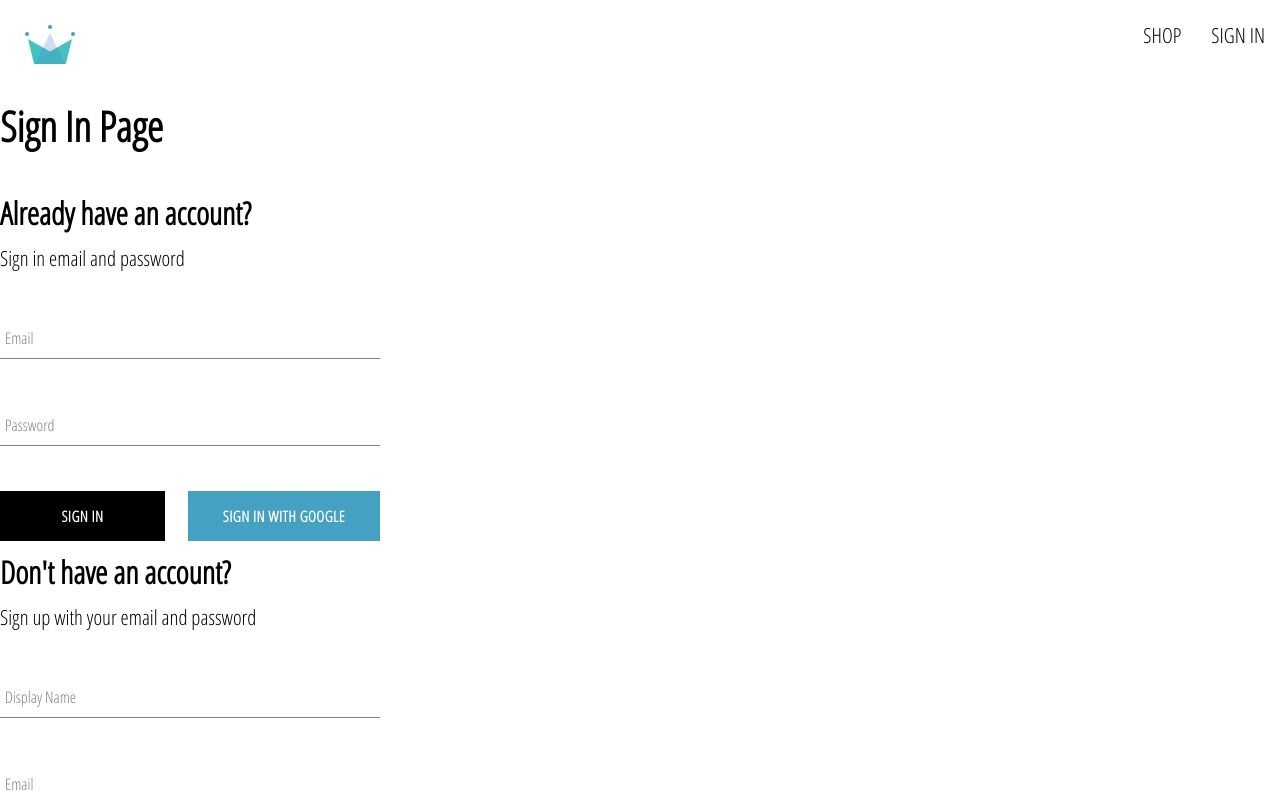
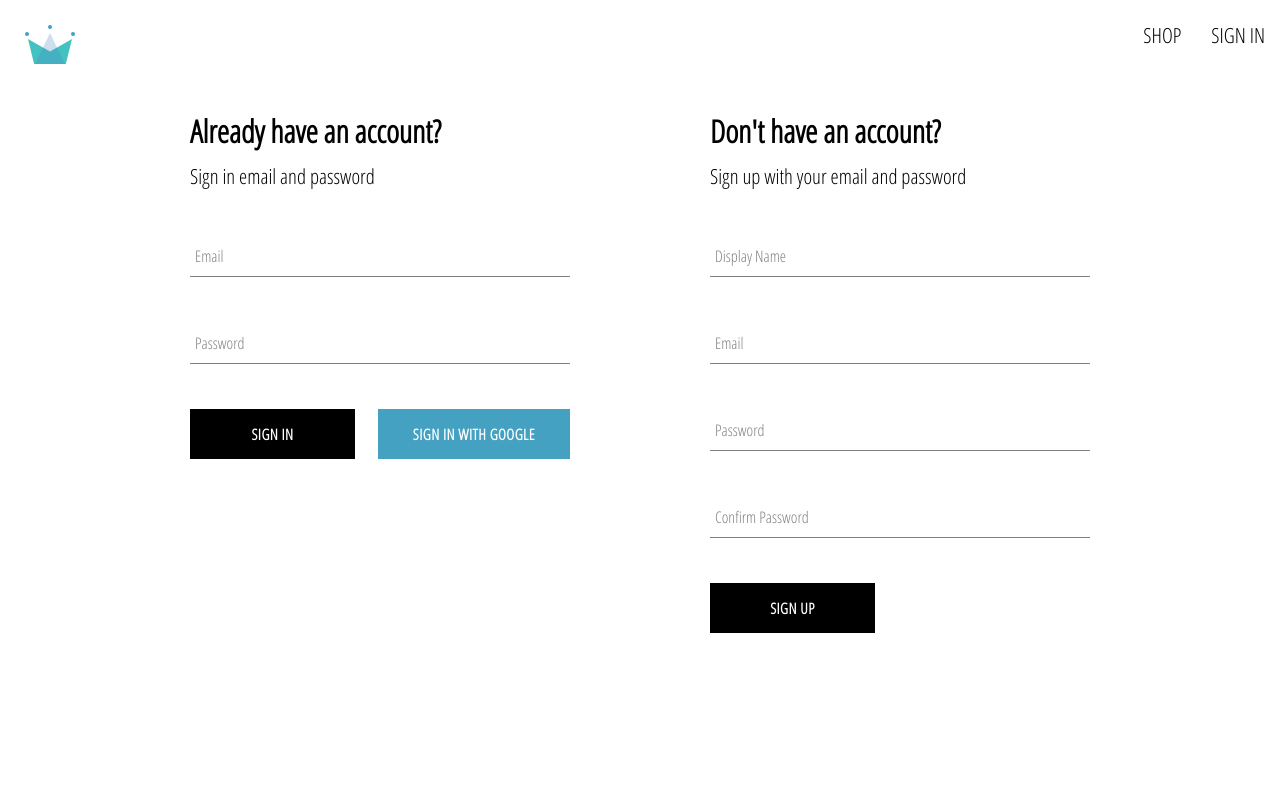
Before and after one commit to omarx/kyng-clothing, a React (Create React App) app: page /sign-in in a window 1280 px wide. Shown: the top 800 px of the page. Built offline with nearby package versions, Linux system fonts and the light colour scheme.

Commit message:
Added styling for sign-in page

```diff
--- a/src/components/routes/sign-in/authentication.component.jsx
+++ b/src/components/routes/sign-in/authentication.component.jsx
@@ -1,4 +1,5 @@
 import {createUserDocumentFromAuth, signInWithGooglePopup} from "../../../utils/firebase.utils";
+import './authentication.styles.scss'
 import SignUpForm from "../../signup-form/signup-form.component";
 import SignInForm from "../../sign-in-form/sign-in.component";
 
@@ -10,8 +11,7 @@ const Authentication =()=>{
     }
 
     return(
-        <div>
-            <h1>Sign In Page</h1>
+        <div className={'authentication-container'}>
             <SignInForm/>
             <SignUpForm/>
         </div>
--- /dev/null
+++ b/src/components/routes/sign-in/authentication.styles.scss
@@ -0,0 +1,6 @@
+.authentication-container{
+  display: flex;
+  width:900px;
+  justify-content: space-between;
+  margin: 30px auto;
+}
```
